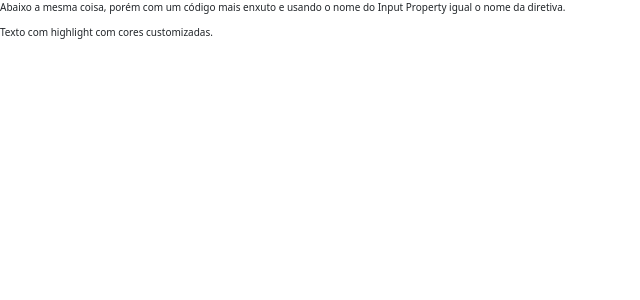
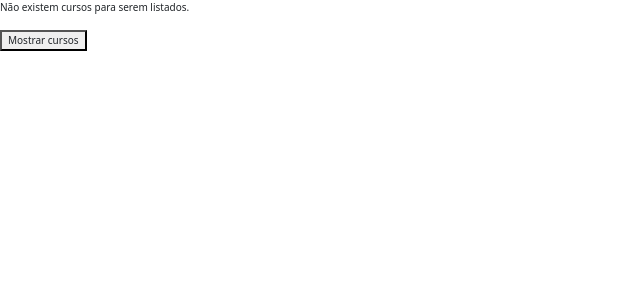
Before and after one commit to leorv/AngularCompleto, an Angular app in the folder diretivas/: page / in a window 1280 px wide. Shown: the top 300 px of the page, without its empty margins (0-640 px from the left). Built offline with nearby package versions, Linux system fonts and the light colour scheme.

Commit message:
creating a ng-else, diretiva estruturada.

```diff
--- a/diretivas/src/app/app.module.ts
+++ b/diretivas/src/app/app.module.ts
@@ -15,6 +15,7 @@ import { FundoAmareloDirective } from './shared/fundo-amarelo.directive';
 import { DiretivasCustomizadasComponent } from './diretivas-customizadas/diretivas-customizadas.component';
 import { HighlightMouseDirective } from './shared/highlight-mouse.directive';
 import { HighlightDirective } from './shared/highlight.directive';
+import { NgElseDirective } from './shared/ng-else.directive';
 
 @NgModule({
   declarations: [
@@ -29,7 +30,8 @@ import { HighlightDirective } from './shared/highlight.directive';
     FundoAmareloDirective,
     DiretivasCustomizadasComponent,
     HighlightMouseDirective,
-    HighlightDirective
+    HighlightDirective,
+    NgElseDirective
   ],
   imports: [
     BrowserModule,
--- a/diretivas/src/app/diretivas-customizadas/diretivas-customizadas.component.html
+++ b/diretivas/src/app/diretivas-customizadas/diretivas-customizadas.component.html
@@ -11,7 +11,26 @@
 <!-- <p highlight [defaultColor]="''" [highlightColor]="'blue'">
     Texto com highlight com cores customizadas.
 </p> -->
-<p>Abaixo a mesma coisa, porém com um código mais enxuto e usando o nome do Input Property igual o nome da diretiva.</p>
+<!-- <p>Abaixo a mesma coisa, porém com um código mais enxuto e usando o nome do Input Property igual o nome da diretiva.</p>
 <p [highlight]="'blue'" [defaultColor]="''">
     Texto com highlight com cores customizadas.
-</p>
+</p> -->
+
+<div *ngIf="mostrarCursos">
+    Lista de cursos aqui:
+</div>
+<div *ngElse="mostrarCursos">
+    Não existem cursos para serem listados.
+</div>
+
+<br>
+
+<button (click)="onMostrarCursos()">Mostrar cursos</button>
+
+<!--
+
+    Fazer isso nativamente:
+
+    <div *ngIf="mostrarCursos; else naoMostrar">Lista de cursos aqui:{{ cursos }}</div>
+    <ng-template #naoMostrar>Não existem cursos para serem exibidos.</ng-template>
+-->
--- a/diretivas/src/app/diretivas-customizadas/diretivas-customizadas.component.ts
+++ b/diretivas/src/app/diretivas-customizadas/diretivas-customizadas.component.ts
@@ -6,10 +6,15 @@ import { Component, OnInit } from '@angular/core';
     styleUrls: ['./diretivas-customizadas.component.css']
 })
 export class DiretivasCustomizadasComponent implements OnInit {
+    mostrarCursos: boolean = false;
 
     constructor() { }
 
     ngOnInit(): void {
     }
 
+    onMostrarCursos() {
+        this.mostrarCursos = !this.mostrarCursos;
     }
+
+}
--- /dev/null
+++ b/diretivas/src/app/shared/ng-else.directive.ts
@@ -0,0 +1,23 @@
+import { Directive, Input,
+    TemplateRef, ViewContainerRef } from '@angular/core';
+
+@Directive({
+  selector: '[ngElse]'
+})
+export class NgElseDirective {
+
+    @Input() set ngElse(condition: boolean){
+        if(!condition){
+            this.viewContainerRef.createEmbeddedView(this.templateRef);
+        }
+        else {
+            this.viewContainerRef.clear();
+        }
+    }
+
+  constructor(
+      private templateRef: TemplateRef<any>,
+      private viewContainerRef: ViewContainerRef
+  ) { }
+
+}
```
Also changed, not shown: 1 other file (tests, documents, lock files or other folders). Lines whose indentation alone changed are shown as unchanged.
